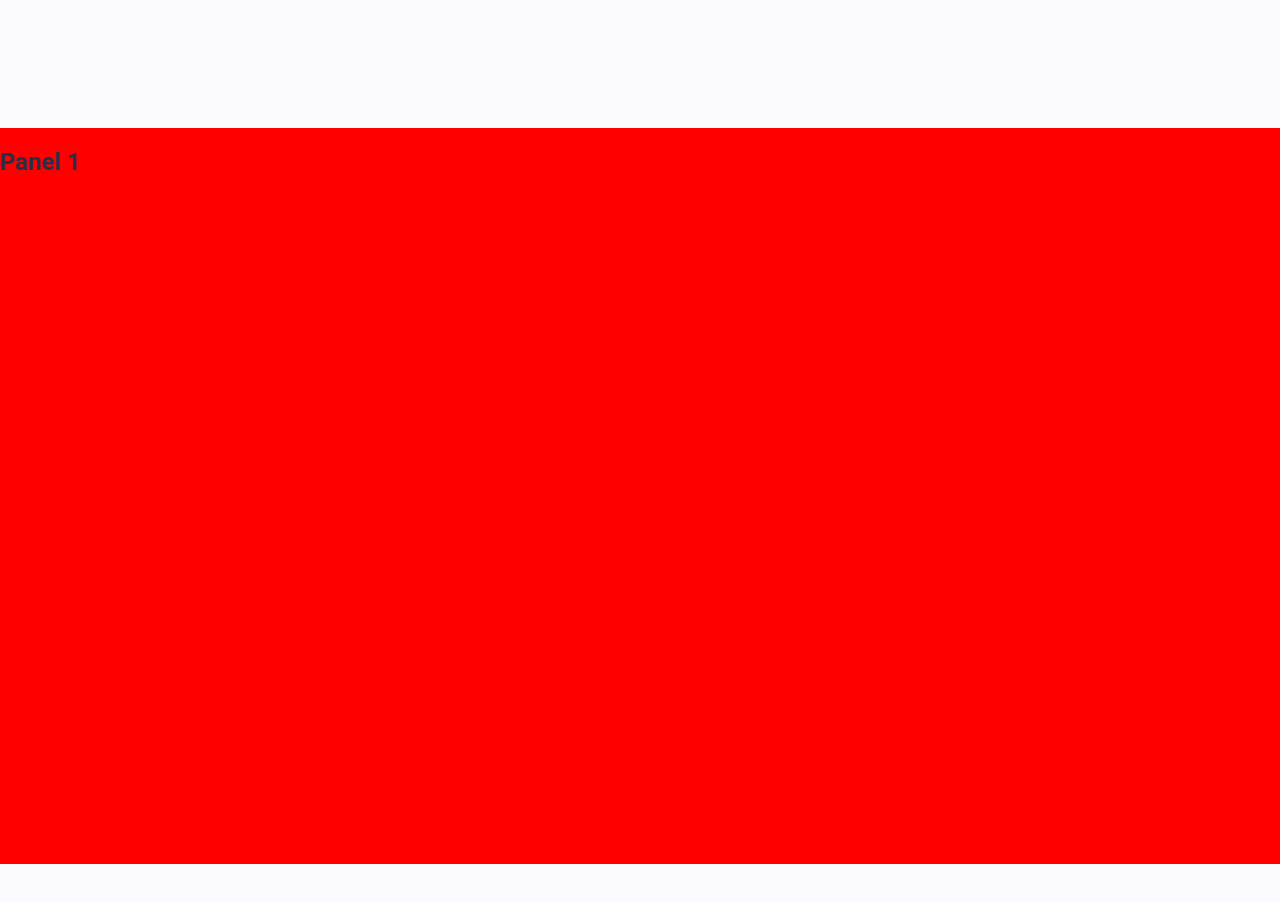
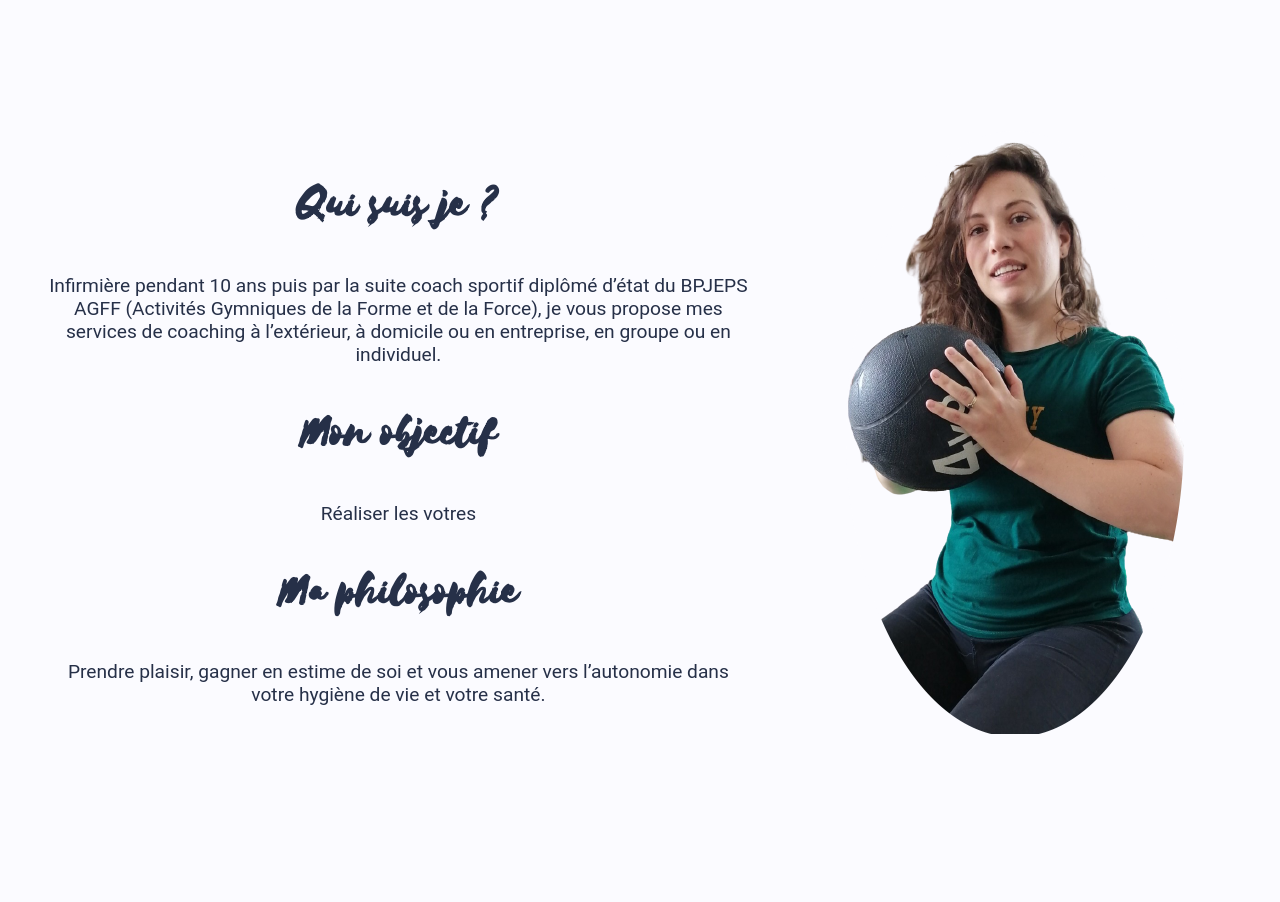
Before and after one commit to danidji/mama_mouv, a Next.js app: page /components/MainContent in a window 1280 px wide. Shown: the top 902 px of the page. Built offline with nearby package versions, Linux system fonts and the light colour scheme.

Commit message:
AJOUT _ infos présentation

```diff
--- a/pages/components/MainContent.jsx
+++ b/pages/components/MainContent.jsx
@@ -1,5 +1,5 @@
 import React, { useRef, useEffect } from 'react';
-
+import Image from 'next/image';
 //import GSAP
 import { gsap } from "gsap/dist/gsap.js";
 // import { ScrollToPlugin } from "gsap/dist/ScrollToPlugin";
@@ -35,19 +35,37 @@ const MainContent = (props) => {
 
     return (
         <section className="panels" ref={panelsRef}>
-            <div className="fake_header">
+            {/* <div className="fake_header">
 
-            </div>
+            </div> */}
             <div className="panels_container" ref={panelsContainerRef}>
-                <div className="panel test1">
-                    <h1>Panel 1</h1>
-
+                <div className="panel presentation">
+                    <div className="infos">
+                        <div className="infos_center">
+                            <h1 className="title">Qui suis je ?</h1>
+                            <p>Infirmière pendant 10 ans puis par la suite coach sportif diplômé d’état du BPJEPS AGFF (Activités Gymniques de la Forme et de la Force), je vous propose mes services de coaching à l’extérieur, à domicile ou en entreprise, en groupe ou en individuel. </p>
+                            <h1 className="title">Mon objectif</h1>
+                            <p>Réaliser les votres</p>
+                            <h1 className="title">Ma philosophie</h1>
+                            <p>Prendre plaisir, gagner en estime de soi et vous amener vers l’autonomie dans votre hygiène de vie et votre santé.</p>
+                        </div>
+                    </div>
+                    <div className="image_pres">
+                        {/* <Image
+                            src="/images/coaching_jo4_sbg2.png"
+                            alt="Pres Mama mouv"
+                            width="100"
+                            height="100"
+                        // layout="fill"
+                        /> */}
+                        <img src="/images/coaching_jo4_sbg5.png" alt="Pres Mama mouv" />
+                    </div>
                 </div>
-                <div className="panel test2" >
+                <div className="panel " >
                     <h1>Panel 2</h1>
 
                 </div>
-                <div className="panel test3" >
+                <div className="panel " >
                     <h1>Panel 3</h1>
                 </div>
             </div>
--- a/styles/general/_global.sass
+++ b/styles/general/_global.sass
@@ -6,6 +6,7 @@ body
     font-family: Roboto, Oxygen, Ubuntu, Cantarell, Fira Sans, Droid Sans, Helvetica Neue, sans-serif
     background-color: $bgc-color
     color: $font-color
+    // overflow-x: hidden
 
 a
     color: inherit
--- a/styles/general/components/_main_content.sass
+++ b/styles/general/components/_main_content.sass
@@ -1,6 +1,6 @@
-.fake_header
-    height: 4rem
-    width: 100%
+// .fake_header
+    // height: 4rem
+//     width: 100%
 .panels_container
     width: 300%
     height: 100vh
@@ -9,9 +9,31 @@
     .panel
         width: 100%
         height: 100%
-    .test1
-        background-color: red
-    .test2
-        background-color: blue
-    .test3
-        background-color: green
+        padding: 1rem
+    .presentation
+        display: flex
+        .infos
+            flex: 3
+            padding: 1rem 1rem 1rem 2rem
+            display: flex
+            align-items: center
+            .title
+                font-family: 'selimaregular'
+                font-size: 3rem
+                text-align: center
+            p
+                font-size: 1.2rem
+                text-align: center
+
+        .image_pres
+            // width: 100%
+            // height: 100%
+            display: flex
+            justify-content: center
+            align-items: center
+            padding: 1rem
+            flex: 2
+            img
+                height: 90%
+                width: auto
+                // box-shadow: rgba(255, 255, 255, 0.1) 0px 1px 1px 0px inset, rgba(50, 50, 93, 0.25) 0px 50px 100px -20px, rgba(0, 0, 0, 0.3) 0px 30px 60px -30px
```
